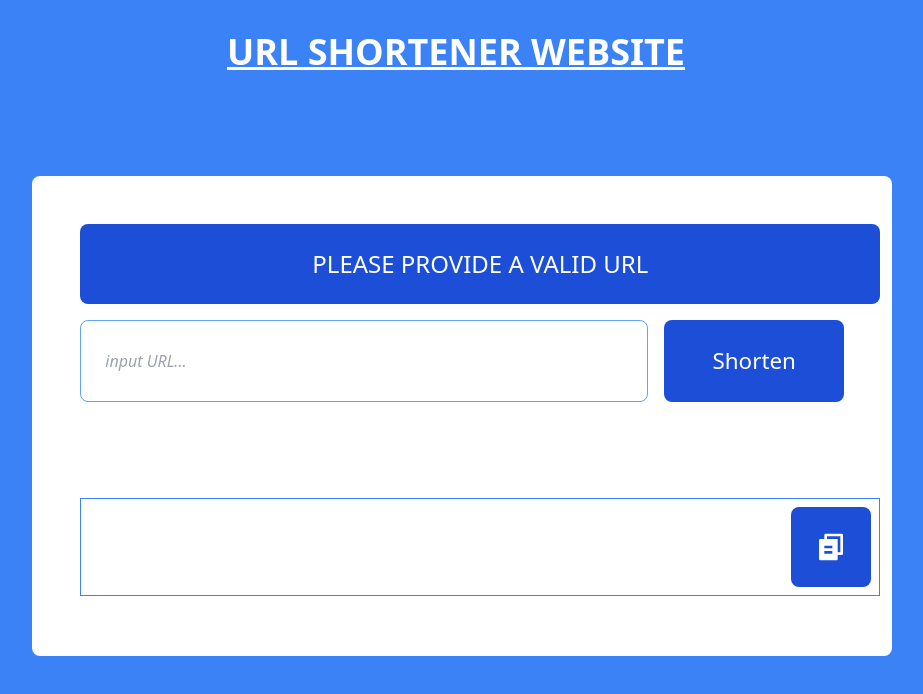
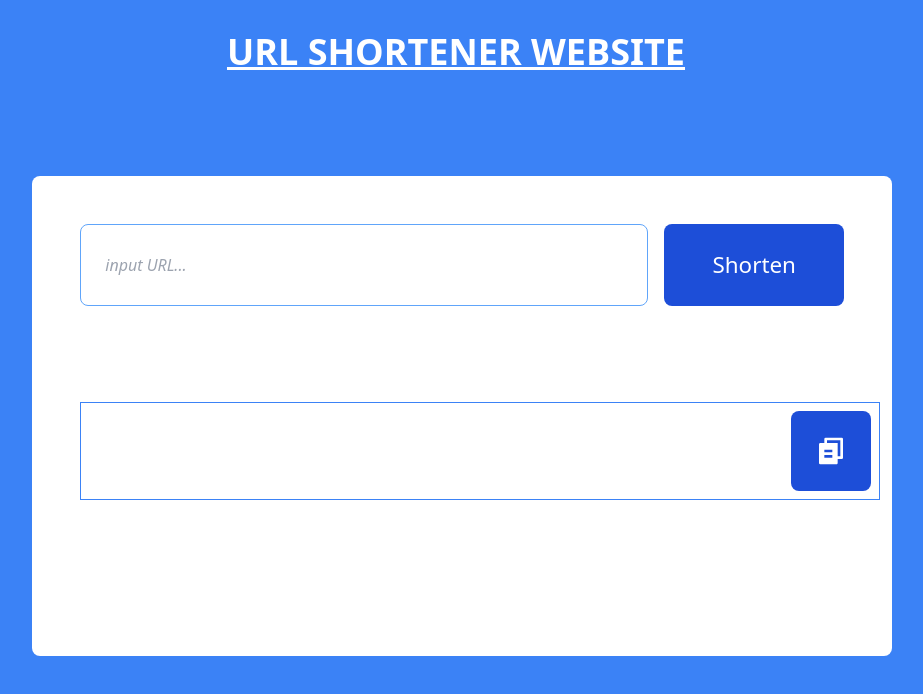
Before and after one commit to RrLSn/URL_shortener, a React (Vite) app: page / in a window 1280 px wide. Shown: the top 694 px of the page, without its empty margins (184-1107 px from the left). Built offline with nearby package versions, Linux system fonts and the light colour scheme.

Commit message:
URL Shortener

```diff
--- a/package.json
+++ b/package.json
@@ -9,6 +9,7 @@
     "preview": "vite preview"
   },
   "dependencies": {
+    "axios": "^1.3.4",
     "react": "^18.2.0",
     "react-dom": "^18.2.0"
   },
--- a/src/components/Link_shortener.jsx
+++ b/src/components/Link_shortener.jsx
@@ -2,27 +2,31 @@ import React, { useState } from 'react'
 
 const Link_shortener = () => {
     const [input, setInput] = useState("")
+    const [result, setResult] = useState("")
     const handleChange = (e) => {
         setInput(e.target.value)
     }
-    const handleClick = () => {
-        setInput("")
+    const shortenURL = () => {
+        setResult(input).substr(0,10) + '.com'
+       console.log(result)
+    }
+
+    const handleClick = (e) => {
+        e.preventDefault()
+        shortenURL()
     }
 
   return (
     <div className='w-[96vw] h-[40rem] grid place-items-center'>
         <main className='w-[70%] h-[60vh] bg-white rounded-lg box p-[3rem]'>
-            <div className='w-[50rem] h-[5rem] bg-blue-700 text-white text-[1.5rem] font-[500] flex justify-center items-center rounded-lg mb-[1rem]'>
-                <h1>PLEASE PROVIDE A VALID URL</h1>
-            </div>
 
-            <div className='flex gap-[1rem]'>
-            <input type="url" value={input} className='w-[50rem] p-[1.5rem] border border-blue-400 placeholder:italic rounded-lg focus:outline-blue-500' placeholder='input URL...' onChange={handleChange} required />
-            <button className='bg-blue-700 text-white p-[1.5rem] w-[15rem] rounded-lg text-[1.4rem] font-[500]'>Shorten</button>
-            </div>
+            <form onSubmit={handleClick} className='flex gap-[1rem]'>
+                <input type="url" value={input} className='w-[50rem] p-[1.5rem] border border-blue-400 placeholder:italic rounded-lg focus:outline-blue-500' placeholder='input URL...' onChange={handleChange} required />
+                <button className='bg-blue-700 text-white p-[1.5rem] w-[15rem] rounded-lg text-[1.4rem] font-[500]'>Shorten</button>
+            </form>
 
             <div className='w-[50rem] border border-blue-500 p-[0.5rem] mt-[6rem] flex justify-between'>
-                <h1></h1>
+                <h1>{result}</h1>
                 <button className='bg-blue-700 p-[1.5rem] w-[auto] rounded-lg flex'><img className='w-[2rem]' src='./Media/copy.svg'/></button>
             </div>
         </main>
```
Also changed, not shown: 1 other file (tests, documents, lock files or other folders).
